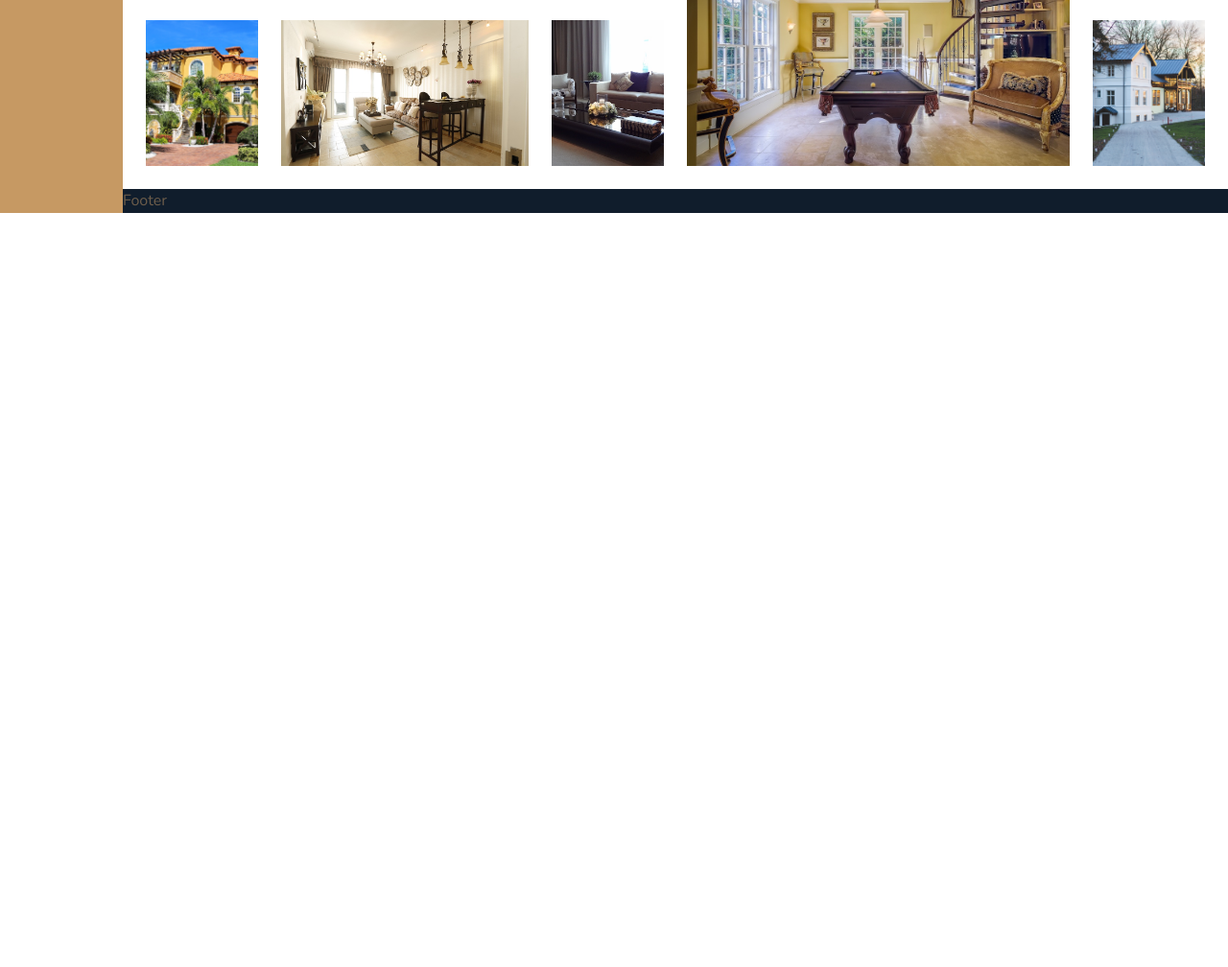
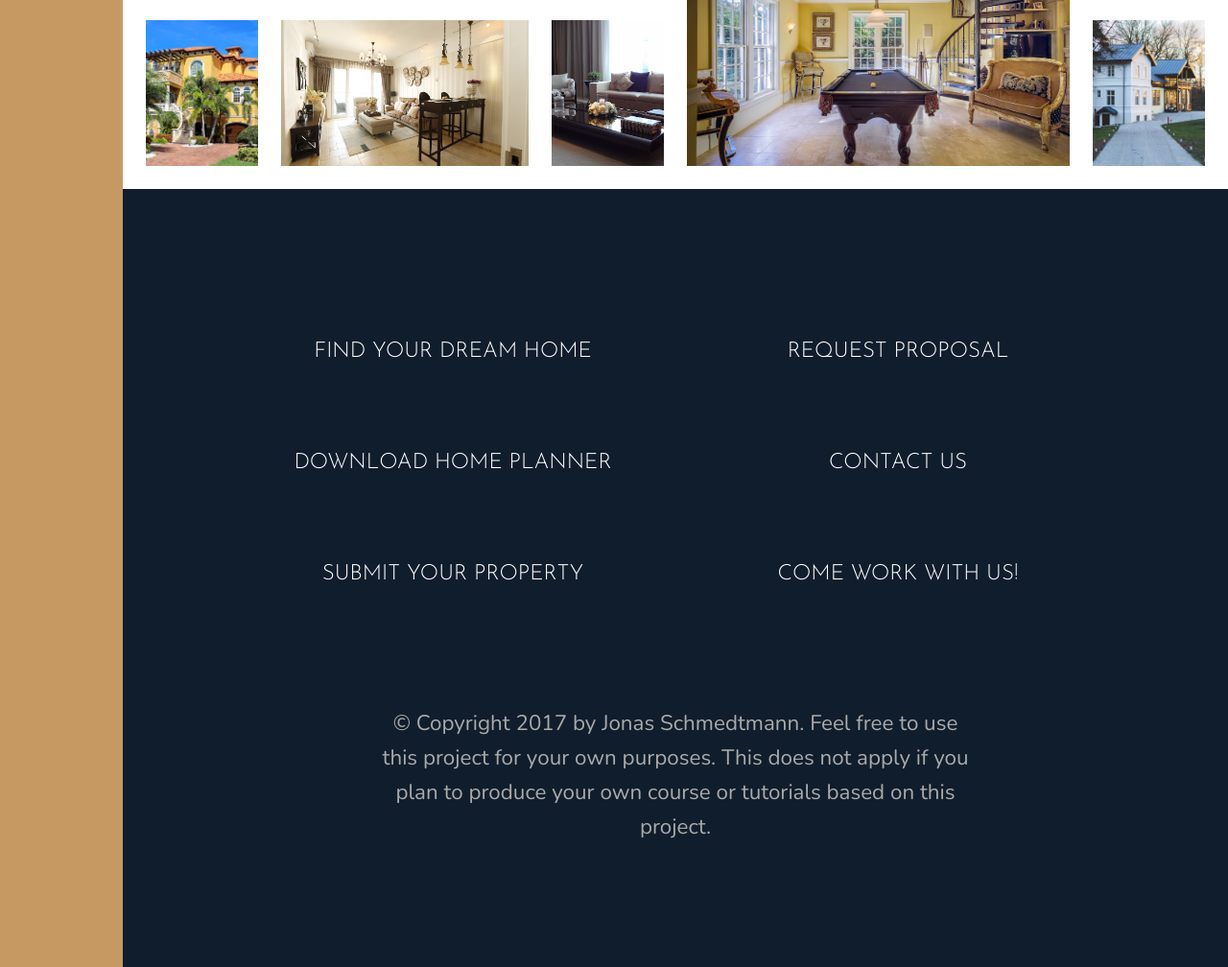
Before and after one commit to GeorgeMitsikaris/CSS3-Grid-Tutorial, a website: page index.html in a window 1280 px wide. Shown: the part 5553-6561 px from the top of the page at 96% size. Before the commit the page ends 5775 px from the top, so only its background shows below. Drawn offline with nearby package versions, Linux system fonts and the light colour scheme.

Commit message:
Building the footer

```diff
--- a/index.html
+++ b/index.html
@@ -328,7 +328,18 @@
             </figure>
         </div>
         <footer class="footer">
-            Footer
+            <ul class="nav">
+                <li class="nav__item"><a href="#" class="nav__link">Find your dream home</a></li>
+                <li class="nav__item"><a href="#" class="nav__link">Request proposal</a></li>
+                <li class="nav__item"><a href="#" class="nav__link">Download home planner</a></li>
+                <li class="nav__item"><a href="#" class="nav__link">Contact us</a></li>
+                <li class="nav__item"><a href="#" class="nav__link">Submit your property</a></li>
+                <li class="nav__item"><a href="#" class="nav__link">Come work with us!</a></li>
+            </ul>
+            <p class="copyright">
+                &copy; Copyright 2017 by Jonas Schmedtmann. Feel free to use this project for your own purposes. This
+                does not apply if you plan to produce your own course or tutorials based on this project.
+            </p>
         </footer>
     </body>
 </html>
--- a/sass/_footer.scss
+++ b/sass/_footer.scss
@@ -1,4 +1,42 @@
 .footer{
      background-color: $color-secondary;
      grid-column: full-start / full-end;
+     padding: 8rem;
 }
+
+.nav {
+     list-style: none;
+     display: grid;
+     grid-template-columns: repeat(auto-fit, minmax(20rem, 1fr));
+     grid-gap: 2rem;
+     align-items: center;
+
+     &__link:link,
+     &__link:visited{
+          font-size: 1.4rem;
+          color: #fff;
+          text-decoration: none;
+          font-family: $font-display;
+          text-transform: uppercase;
+          text-align: center;
+          padding: 1.5rem;
+          display: block;
+          transition: all .2s;
+     }
+
+     &__link:hover,
+     &__link:active{
+          background-color: rgba(#fff, .05);
+          transform: translateY(-3px);
+     }
+}
+
+.copyright {
+     font-size: 1.4rem;
+     color: $color-grey-light-2;
+     margin-top: 6rem;
+     margin-right: auto;
+     margin-left: auto;
+     text-align: center;
+     width: 70%;
+}
```
Also changed, not shown: css/style.css.
